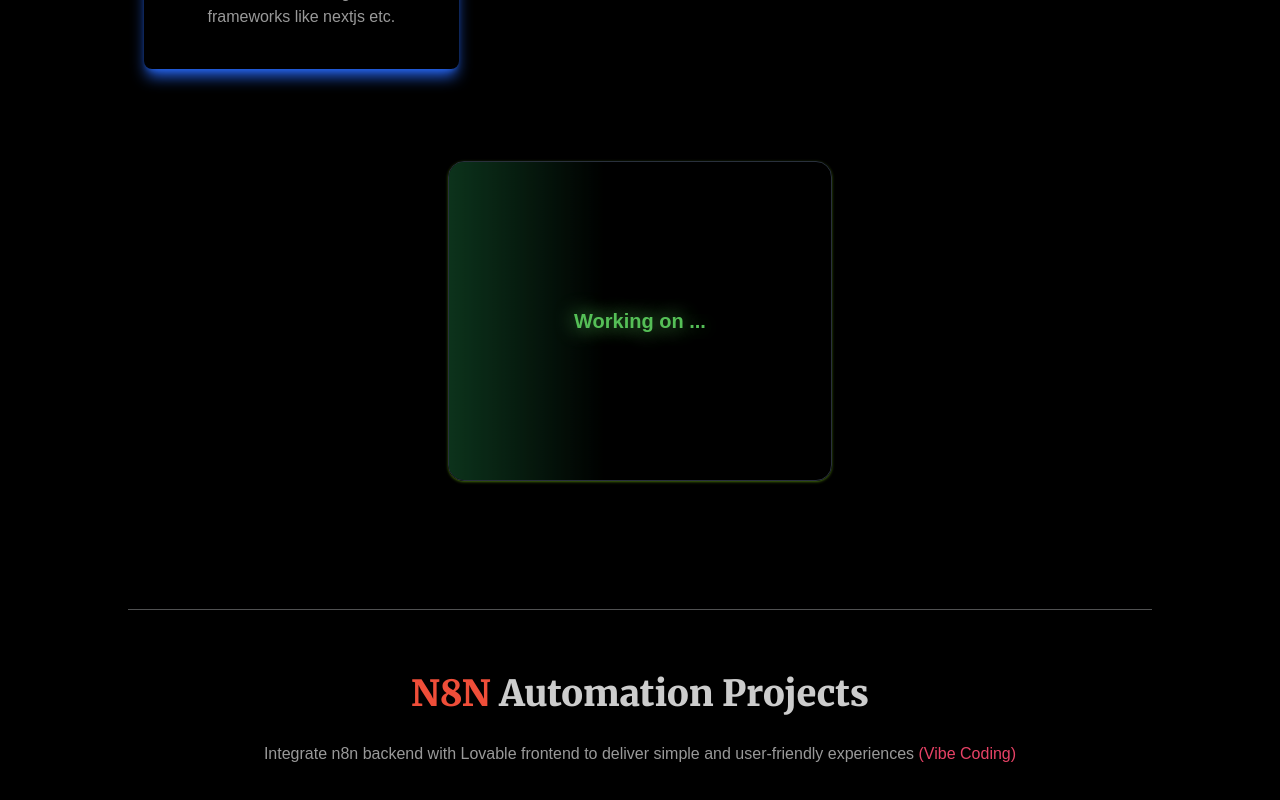
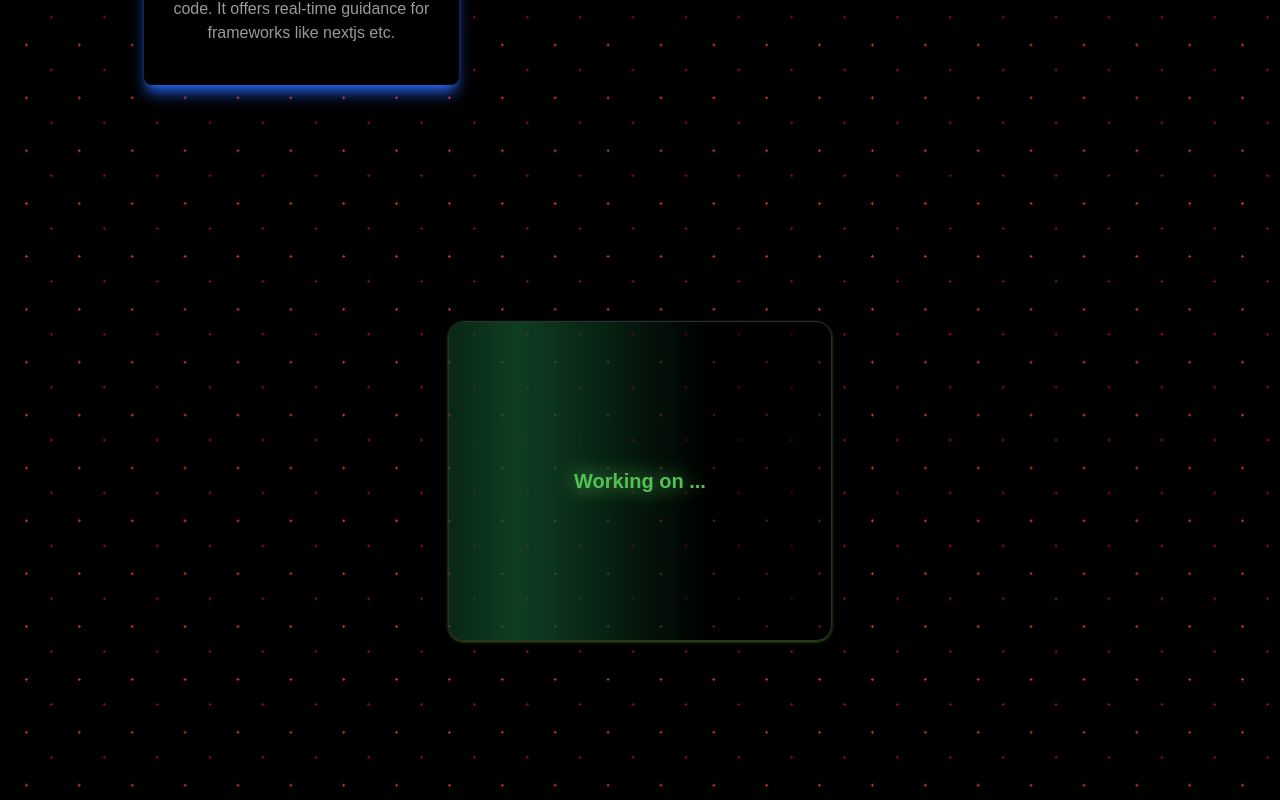
Before and after one commit to Sabahat-Shakeel/Agentic-Portfolio, a Next.js app: page / in a window 1280 px wide. Shown: the part 1480-2280 px from the top of the page. Built offline with nearby package versions, Linux system fonts and the light colour scheme.

Commit message:
add style

```diff
--- a/src/app/components/chatbot/chatbot.tsx
+++ b/src/app/components/chatbot/chatbot.tsx
@@ -100,7 +100,7 @@ const API_URL = "/api/chat";
   return (
     <>
       {/* Toggle Button */}
-      <div className="fixed animate-bounce bottom-6 right-2 z-50 outline-[#ef4e39] outline-4 outline-dashed rounded-full bg-[#ef4e39]">
+      <div className="fixed animate-bounce bottom-6 right-2 z-50 outline-[#ef4e39] rounded-full bg-[#ef4e39]">
 
         <Button
 
@@ -120,7 +120,7 @@ const API_URL = "/api/chat";
 
       {/* Chat Window */}
       {isOpen && (
-        <div className="fixed bottom-20  portrait:w-[379px] portrait:h-[600px] md:right-6 w-10/12 h-[450px] z-30 border-2 border-[#ef4e39] bg-black rounded-2xl shadow overflow-hidden flex flex-col ">
+        <div className="fixed bottom-20  portrait:w-[379px] portrait:h-[600px] md:right-6 w-10/12 h-[450px] z-30 border border-[#ef4e39] bg-black rounded-2xl shadow overflow-hidden flex flex-col ">
 
           {/* Header */}
           <div className="p-4 border-b border-primary/10 bg-black flex items-center gap-3">
--- a/src/app/globals.css
+++ b/src/app/globals.css
@@ -6,7 +6,14 @@
 
 :root {
   --background: #000000;
-  --cyber-blue: #00f7ff;
+  /* --cyber-blue: #00f7ff; */
+  --star-locations:
+    100px 200px #fff,
+    300px 500px #fff,
+    700px 120px #fff,
+    900px 900px #fff,
+    1200px 150px #fff,
+    1400px 700px #fff,
 }
 
 
@@ -71,50 +78,73 @@ html, body {
 
 
 
+body {
+  margin: 0;
+  padding: 0;
+  min-height: 100vh;
+  background-color: black;
+
+  /* Soft yellow stars */
+  background-image:
+    radial-gradient(rgba(249, 54, 54, 0.845) 1px, transparent 1px),
+    radial-gradient(rgba(255, 0, 85, 0.581) 1px, transparent 1px);
+  background-size: 50px 50px;
+  background-position: 0 0, 25px 25px;
 
 
 
-body {
-  background: var(--background);
-  margin: 0;
-  padding: 0;
-  min-height: 100vh;
-  position: relative;
-  overflow-x: hidden;
+  /* Animations (safe for SSR) */
+  animation:
+    stars-move 30s ease-in infinite,
+    stars-shuffle 15s ease-in-out infinite;
 }
 
-body::before {
-  content: '';
-  position: fixed;
-  top: 0;
-  left: 0;
-  right: 0;
-  bottom: 0;
-  background: linear-gradient(
-      45deg,
-      transparent 49%,
-      var(--cyber-blue) 49%,
-      var(--cyber-blue) 51%,
-      transparent 51%
-    ),
-    linear-gradient(
-      -45deg,
-      transparent 49%,
-      var(--cyber-blue) 49%,
-      var(--cyber-blue) 51%,
-      transparent 51%
-    );
-  background-size: 50px 50px;
-  opacity: 0.1;
-  animation: slide 20s linear infinite;
-  pointer-events: none;
+/* Navbar */
+header {
+  position: relative;
+  z-index: 1;
+  padding: 16px;
+  font-weight: bold;
+  font-size: 24px;
 }
 
-@keyframes slide {
+/* Footer */
+footer {
+  position: relative;
+  z-index: 1;
+  padding: 16px;
+  font-weight: medium;
+}
+
+/* Main content */
+main {
+  min-height: calc(100vh - 128px);
+  padding: 16px;
+}
+
+/* ============================
+   ANIMATIONS
+   ============================ */
+
+/* Slow upward galaxy movement */
+@keyframes stars-move {
   0% {
-    background-position: 0 0;
+    background-position: 0 0, 25px 25px;
   }
   100% {
-    background-position: 50px 50px;
+    background-position: 0 1000px, 25px 1025px;
   }
 }
+
+
+@keyframes stars-shuffle {
+  0% {
+    background-size: 50px 50px;
+  }
+  50% {
+    background-size: 53px 53px;
+  }
+  100% {
+    background-size: 50px 50px;
+  }
+}
```
Also changed, not shown: src/app/layout.tsx (+10 -0 lines), public/Chatbot.png (added), public/pro2.png.
